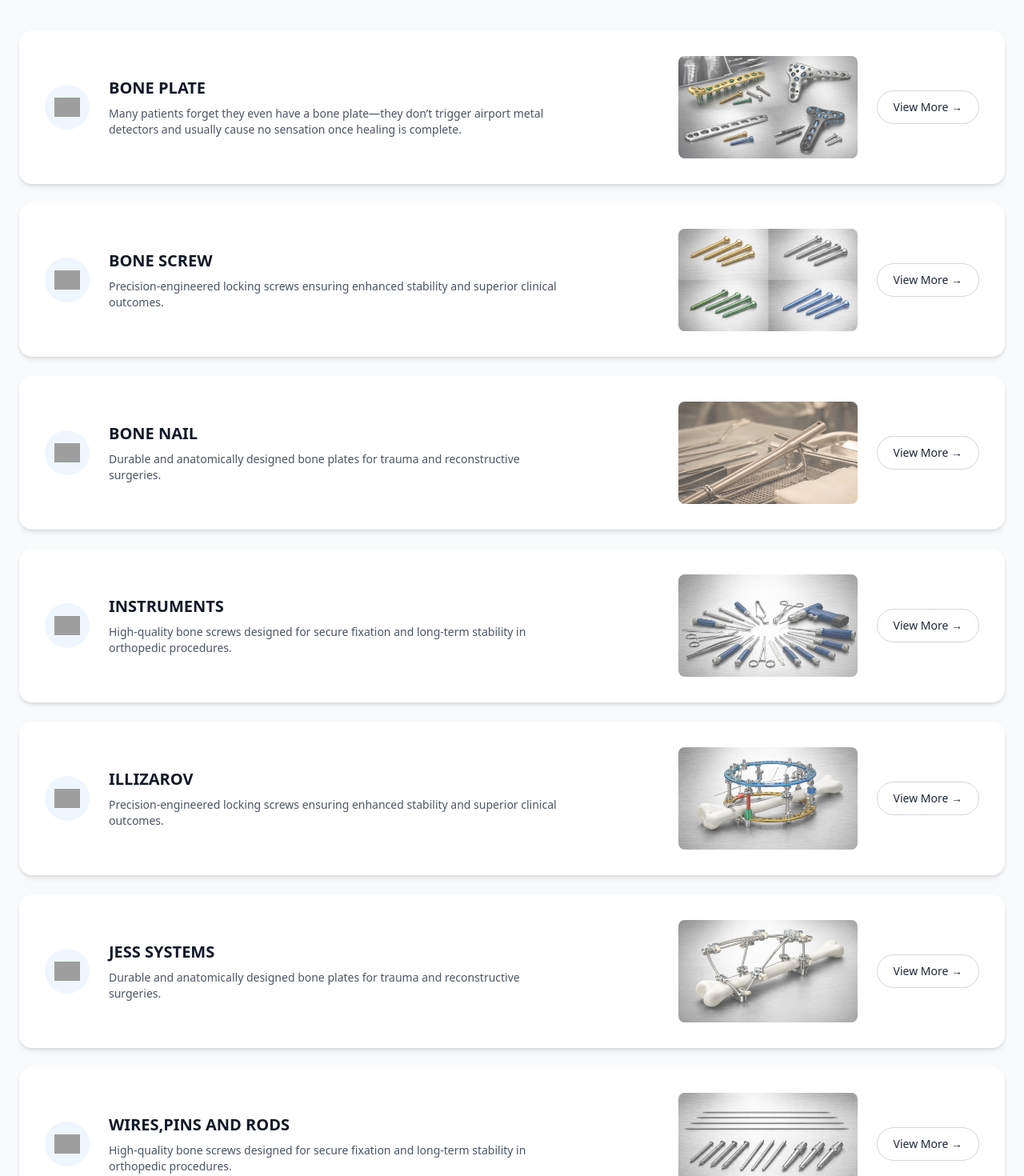
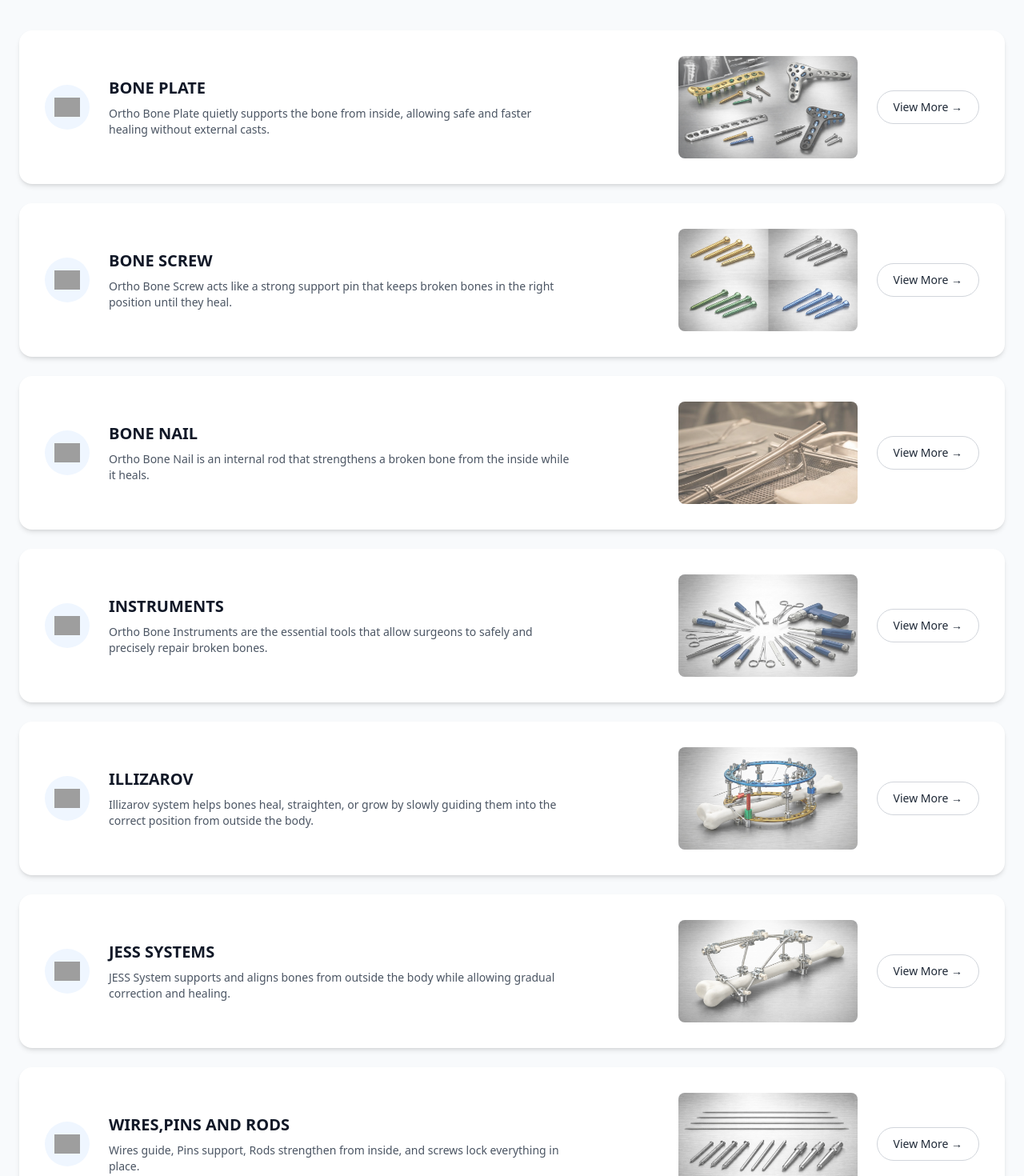
Before and after one commit to Siya-12/Sahara-Ortho, a React (Vite) app: page / in a window 1280 px wide. Shown: the part 2700-4170 px from the top of the page at 80% size. Built offline with nearby package versions, Linux system fonts and the light colour scheme; grey boxes are pictures that could not be loaded; a web font is replaced by a local one.

Commit message:
2nd day of 2026

```diff
--- a/src/components/ProductRange.jsx
+++ b/src/components/ProductRange.jsx
@@ -5,15 +5,15 @@ export default function ProductRange() {
     {
       title: "Bone Plate",
       desc:
-        "Many patients forget they even have a bone plate—they don’t trigger airport metal detectors and usually cause no sensation once healing is complete.",
+        "Ortho Bone Plate quietly supports the bone from inside, allowing safe and faster healing without external casts.",
       icon: "/icons/bone-screw.png",
       image: "/products/bone-plate.png",
-      link: "/products/bone-screws",
+      link: "/products/bone-plates",
     },
     {
       title: "Bone Screw",
       desc:
-        "Precision-engineered locking screws ensuring enhanced stability and superior clinical outcomes.",
+        "Ortho Bone Screw acts like a strong support pin that keeps broken bones in the right position until they heal.",
       icon: "/icons/locking-screw.png",
       image: "/products/bone-screw.png",
       link: "/products/bone-screws",
@@ -21,58 +21,58 @@ export default function ProductRange() {
     {
       title: "Bone Nail",
       desc:
-        "Durable and anatomically designed bone plates for trauma and reconstructive surgeries.",
+        "Ortho Bone Nail is an internal rod that strengthens a broken bone from the inside while it heals.",
       icon: "/icons/bone-plate.png",
       image: "/products/nail.png",
-      link: "/products/bone-plates",
+      link: "/products/bone-nails",
     },
       {
       title: "Instruments",
       desc:
-        "High-quality bone screws designed for secure fixation and long-term stability in orthopedic procedures.",
+        "Ortho Bone Instruments are the essential tools that allow surgeons to safely and precisely repair broken bones.",
       icon: "/icons/bone-screw.png",
       image: "/products/instruments.png",
-      link: "/products/bone-screws",
+      link: "/products/instruments",
     },
     {
       title: "Illizarov",
       desc:
-        "Precision-engineered locking screws ensuring enhanced stability and superior clinical outcomes.",
+        "Illizarov system helps bones heal, straighten, or grow by slowly guiding them into the correct position from outside the body.",
       icon: "/icons/locking-screw.png",
       image: "/products/illizarov.png",
-      link: "/products/bone-screws",
+      link: "/products/illizarov",
     },
     {
       title: "Jess Systems",
       desc:
-        "Durable and anatomically designed bone plates for trauma and reconstructive surgeries.",
+        "JESS System supports and aligns bones from outside the body while allowing gradual correction and healing.",
       icon: "/icons/bone-plate.png",
       image: "/products/jess.png",
-      link: "/products/bone-plates",
+      link: "/products/Jess-Systems",
     },
       {
       title: "Wires,Pins and Rods",
       desc:
-        "High-quality bone screws designed for secure fixation and long-term stability in orthopedic procedures.",
+        "Wires guide, Pins support, Rods strengthen from inside, and screws lock everything in place.",
       icon: "/icons/bone-screw.png",
       image: "/products/wireRodPin.png",
-      link: "/products/bone-screws",
+      link: "/products/wires-rods-&-pins",
     },
     {
       title: "Spinal Implants",
       desc:
-        "Precision-engineered locking screws ensuring enhanced stability and superior clinical outcomes.",
+        "Spinal Implants act as an internal support system that keeps the spine stable and properly aligned during healing.",
       icon: "/icons/locking-screw.png",
       image: "/products/spinal.png",
-      link: "/products/bone-screws",
+      link: "/products/spinal-implants",
     },
     {
       title: "Maxillofacial",
       desc:
-        "Durable and anatomically designed bone plates for trauma and reconstructive surgeries.",
+        "Maxillofacial Implants help restore the shape, strength, and function of facial bones while ensuring proper healing.",
       icon: "/icons/bone-plate.png",
       image: "/products/facial.png",
-      link: "/products/bone-plates",
+      link: "/products/maxillofacial",
     },
   ];
 
--- a/src/pages/productCategory.jsx
+++ b/src/pages/productCategory.jsx
@@ -19,8 +19,8 @@ export default function ProductCategory() {
   "bone-nails": BgNail,
   "instruments": BgInstruments,
   "illizarov": BgIllizarov,
-  "Jess": Jess,
-  "wirerodpin": Bgwirespinsrods,
+  "Jess-Systems": Jess,
+  "wires-rods-&-pins": Bgwirespinsrods,
   "spinal-implants": BgSpinal,
   "maxillofacial": BgFacial,
 };
@@ -71,13 +71,13 @@ const categoryBg = bgMap[category];
     ],
 
 
-    "Jess": [
+    "Jess-Systems": [
       { img: "/products/screws/cortical.png", title: "Cortical Screws" },
       { img: "/products/screws/cancellous.png", title: "Cancellous Screws" },
     ],
 
 
-    "wirerodpin": [
+    "wires-rods-&-pins": [
       { img: "/products/screws/cortical.png", title: "Cortical Screws" },
       { img: "/products/screws/cancellous.png", title: "Cancellous Screws" },
     ],
```
